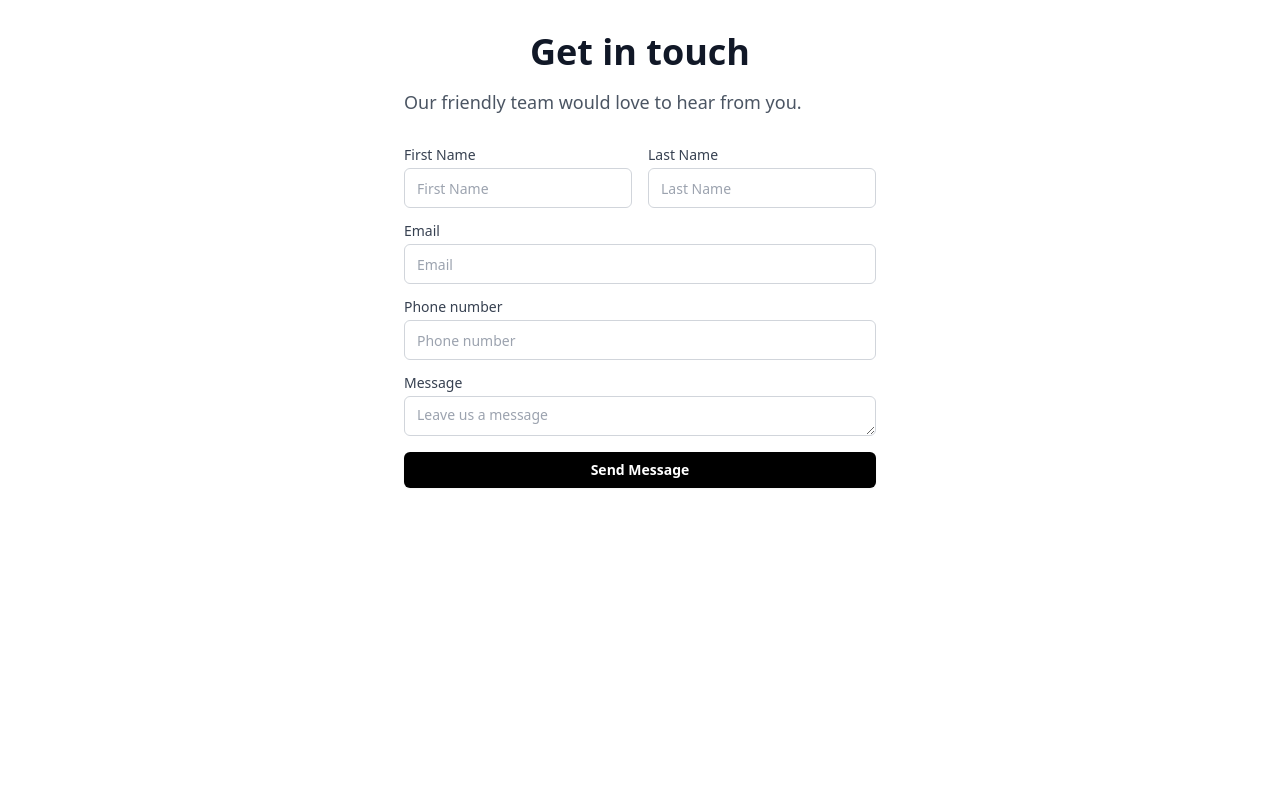
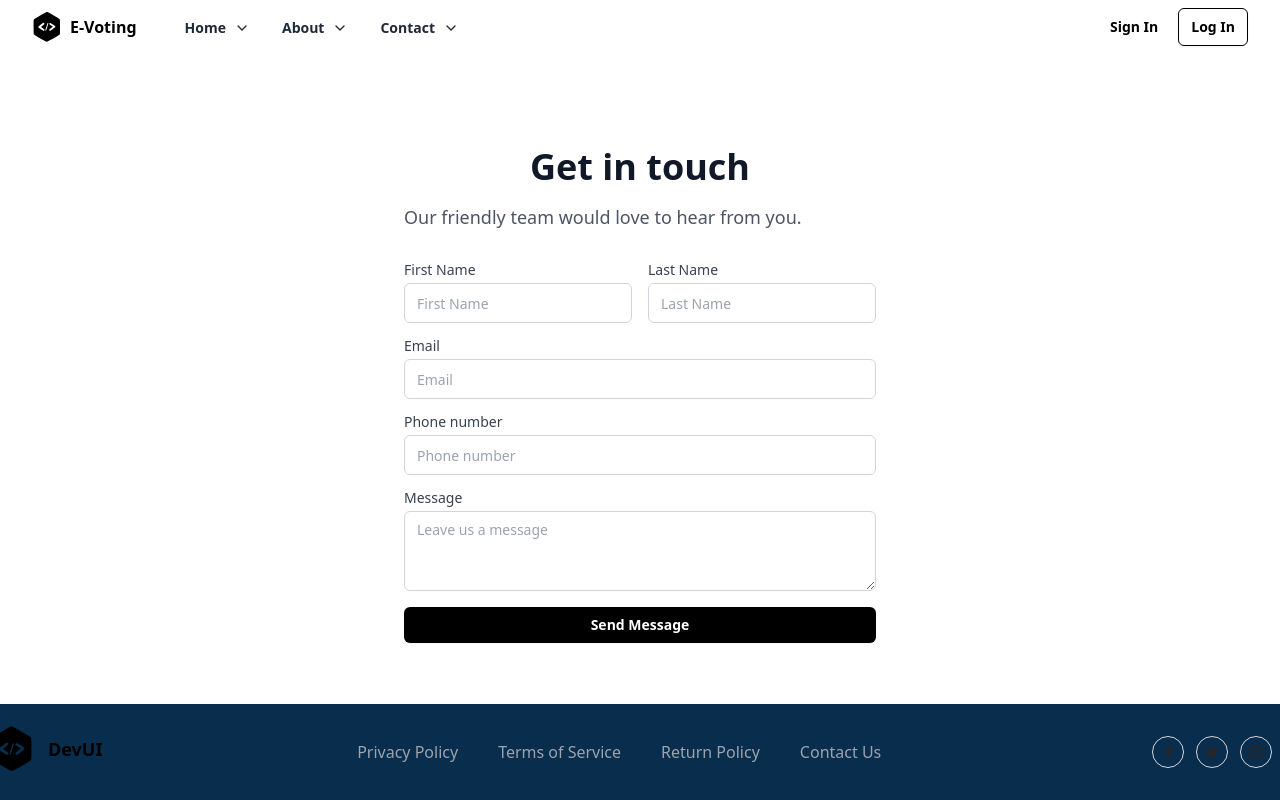
Before and after one commit to mridula-chowdhary/E-Voting-System-using-blockchain, a React (Create React App) app in the folder client/: page /Contact in a window 1280 px wide. Built offline with nearby package versions, Linux system fonts and the light colour scheme.

Commit message:
Bug fixes

```diff
--- a/client/src/Components/Footer.jsx
+++ b/client/src/Components/Footer.jsx
@@ -1,6 +1,6 @@
 import React from 'react'
 
-export function FooterThree() {
+export function Footer() {
   return (
     <section className="relative overflow-hidden bg-[#082D4D] py-8">
       <div className="container relative z-10 mx-auto px-2">
--- a/client/src/Pages/Contact.jsx
+++ b/client/src/Pages/Contact.jsx
@@ -1,33 +1,14 @@
-'use client'
-
-import React from 'react'
-// import { Menu, X, MapPin } from 'lucide-react'
-
-// const menuItems = [
-//   {
-//     name: 'Home',
-//     href: '#',
-//   },
-//   {
-//     name: 'About',
-//     href: '#',
-//   },
-//   {
-//     name: 'Contact',
-//     href: '#',
-//   },
-// ]
+import React from 'react';
+import Navbar from '../Components/Navbar';
+import { Footer } from '../Components/Footer';
 
 export function Contact() {
-  // const [isMenuOpen, setIsMenuOpen] = React.useState(false)
-
-  // const toggleMenu = () => {
-  //   setIsMenuOpen(!isMenuOpen)
-  // }
-
   return (
+    <div className="flex flex-col min-h-screen">
       <div>
-      <div className="flex items-center justify-center mt-8">
+        <Navbar />
+      </div>
+      <div className="flex-grow mt-8 flex items-center justify-center">
         <div className="px-2 md:px-12">
           <p className="text-2xl font-bold text-gray-900 md:text-4xl flex justify-center">Get in touch</p>
           <p className="mt-4 text-lg text-gray-600">
@@ -37,13 +18,13 @@ export function Contact() {
             <div className="grid w-full gap-y-4 md:gap-x-4 lg:grid-cols-2">
               <div className="grid w-full  items-center gap-1.5">
                 <label
-                  className="text-sm font-medium leading-none text-gray-700 peer-disabled:cursor-not-allowed peer-disabled:opacity-70"
+                  className="text-sm font-medium leading-none text-gray-700"
                   htmlFor="first_name"
                 >
                   First Name
                 </label>
                 <input
-                  className="flex h-10 w-full rounded-md border border-gray-300 bg-transparent px-3 py-2 text-sm placeholder:text-gray-400 focus:outline-none focus:ring-1 focus:ring-gray-400 focus:ring-offset-1 disabled:cursor-not-allowed disabled:opacity-50 dark:border-gray-700 dark:text-gray-50 dark:focus:ring-gray-400 dark:focus:ring-offset-gray-900"
+                  className="flex h-10 w-full rounded-md border border-gray-300 bg-transparent px-3 py-2 text-sm text-gray-900 placeholder-gray-400 focus:outline-none focus:ring-1 focus:ring-gray-400 focus:ring-offset-1 disabled:cursor-not-allowed disabled:opacity-50 dark:border-gray-700 dark:text-gray-600 dark:focus:ring-gray-400 dark:focus:ring-offset-gray-900"
                   type="text"
                   id="first_name"
                   placeholder="First Name"
@@ -51,61 +32,62 @@ export function Contact() {
               </div>
               <div className="grid w-full  items-center gap-1.5">
                 <label
-                  className="text-sm font-medium leading-none text-gray-700 peer-disabled:cursor-not-allowed peer-disabled:opacity-70"
+                  className="text-sm font-medium leading-none text-gray-700"
                   htmlFor="last_name"
                 >
                   Last Name
                 </label>
                 <input
-                  className="flex h-10 w-full rounded-md border border-gray-300 bg-transparent px-3 py-2 text-sm placeholder:text-gray-400 focus:outline-none focus:ring-1 focus:ring-gray-400 focus:ring-offset-1 disabled:cursor-not-allowed disabled:opacity-50 dark:border-gray-700 dark:text-gray-50 dark:focus:ring-gray-400 dark:focus:ring-offset-gray-900"
+                  className="flex h-10 w-full rounded-md border border-gray-300 bg-transparent px-3 py-2 text-sm text-gray-900 placeholder-gray-400 focus:outline-none focus:ring-1 focus:ring-gray-400 focus:ring-offset-1 disabled:cursor-not-allowed disabled:opacity-50 dark:border-gray-700 dark:text-gray-600 dark:focus:ring-gray-400 dark:focus:ring-offset-gray-900"
                   type="text"
                   id="last_name"
                   placeholder="Last Name"
                 />
               </div>
             </div>
-            <div className="grid w-full  items-center gap-1.5">
+            <div className="grid w-full items-center gap-1.5">
   <label
-                className="text-sm font-medium leading-none text-gray-700 peer-disabled:cursor-not-allowed peer-disabled:opacity-70"
+    className="text-sm font-medium leading-none text-gray-700"
     htmlFor="email"
   >
     Email
   </label>
   <input
-                className="flex h-10 w-full rounded-md border border-gray-300 bg-transparent px-3 py-2 text-sm placeholder:text-gray-400 focus:outline-none focus:ring-1 focus:ring-gray-400 focus:ring-offset-1 disabled:cursor-not-allowed disabled:opacity-50 dark:border-gray-700 dark:text-gray-50 dark:focus:ring-gray-400 dark:focus:ring-offset-gray-900"
+    className="flex h-10 w-full rounded-md border border-gray-300 bg-transparent px-3 py-2 text-sm text-gray-900 placeholder-gray-400 focus:outline-none focus:ring-1 focus:ring-gray-400 focus:ring-offset-1 disabled:cursor-not-allowed disabled:opacity-50 dark:border-gray-700 dark:text-gray-600 dark:focus:ring-gray-400 dark:focus:ring-offset-gray-900"
     type="text"
     id="email"
     placeholder="Email"
   />
 </div>
-            <div className="grid w-full  items-center gap-1.5">
+<div className="grid w-full items-center gap-1.5">
   <label
-                className="text-sm font-medium leading-none text-gray-700 peer-disabled:cursor-not-allowed peer-disabled:opacity-70"
+    className="text-sm font-medium leading-none text-gray-700"
     htmlFor="phone_number"
   >
     Phone number
   </label>
   <input
-                className="flex h-10 w-full rounded-md border border-gray-300 bg-transparent px-3 py-2 text-sm placeholder:text-gray-400 focus:outline-none focus:ring-1 focus:ring-gray-400 focus:ring-offset-1 disabled:cursor-not-allowed disabled:opacity-50 dark:border-gray-700 dark:text-gray-50 dark:focus:ring-gray-400 dark:focus:ring-offset-gray-900"
+    className="flex h-10 w-full rounded-md border border-gray-300 bg-transparent px-3 py-2 text-sm text-gray-900 placeholder-gray-400 focus:outline-none focus:ring-1 focus:ring-gray-400 focus:ring-offset-1 disabled:cursor-not-allowed disabled:opacity-50 dark:border-gray-700 dark:text-gray-600 dark:focus:ring-gray-400 dark:focus:ring-offset-gray-900"
     type="tel"
     id="phone_number"
     placeholder="Phone number"
   />
 </div>
-            <div className="grid w-full  items-center gap-1.5">
+<div className="grid w-full items-center gap-1.5">
   <label
-                className="text-sm font-medium leading-none text-gray-700 peer-disabled:cursor-not-allowed peer-disabled:opacity-70"
+    className="text-sm font-medium leading-none text-gray-700"
     htmlFor="message"
   >
     Message
   </label>
   <textarea
-                className="flex h-10 w-full rounded-md border border-gray-300 bg-transparent px-3 py-2 text-sm placeholder:text-gray-400 focus:outline-none focus:ring-1 focus:ring-gray-400 focus:ring-offset-1 disabled:cursor-not-allowed disabled:opacity-50 dark:border-gray-700 dark:text-gray-50 dark:focus:ring-gray-400 dark:focus:ring-offset-gray-900"
+    className="flex h-20 w-full rounded-md border border-gray-300 bg-transparent px-3 py-2 text-sm text-gray-900 placeholder-gray-400 focus:outline-none focus:ring-1 focus:ring-gray-400 focus:ring-offset-1 disabled:cursor-not-allowed disabled:opacity-50 dark:border-gray-700 dark:text-gray-600 dark:focus:ring-gray-400 dark:focus:ring-offset-gray-900"
     id="message"
     placeholder="Leave us a message"
     cols={3}
   />
 </div>
+
             <button
               type="button"
               className="w-full rounded-md bg-black px-3 py-2 text-sm font-semibold text-white shadow-sm hover:bg-black/80 focus-visible:outline focus-visible:outline-2 focus-visible:outline-offset-2 focus-visible:outline-black"
@@ -115,6 +97,9 @@ export function Contact() {
           </form>
         </div>
       </div>
+      <div>
+        <Footer />
+      </div>
     </div>
   );
 }
--- a/client/src/Pages/Homepages.jsx
+++ b/client/src/Pages/Homepages.jsx
@@ -2,7 +2,7 @@ import React from 'react'
 import Navbar from '../Components/Navbar'
 import { CtaOne } from '../Components/Banner/Banner'
 import { Card } from '../Components/Card'
-import { FooterThree } from '../Components/Footer'
+import { Footer } from '../Components/Footer'
 
 function Homepages() {
   return (
@@ -10,7 +10,7 @@ function Homepages() {
       <Navbar/>
       <CtaOne/>
       <Card/>
-     <FooterThree/>
+     <Footer/>
     </div>
   )
 }
```
Lines whose indentation alone changed are shown as unchanged.
